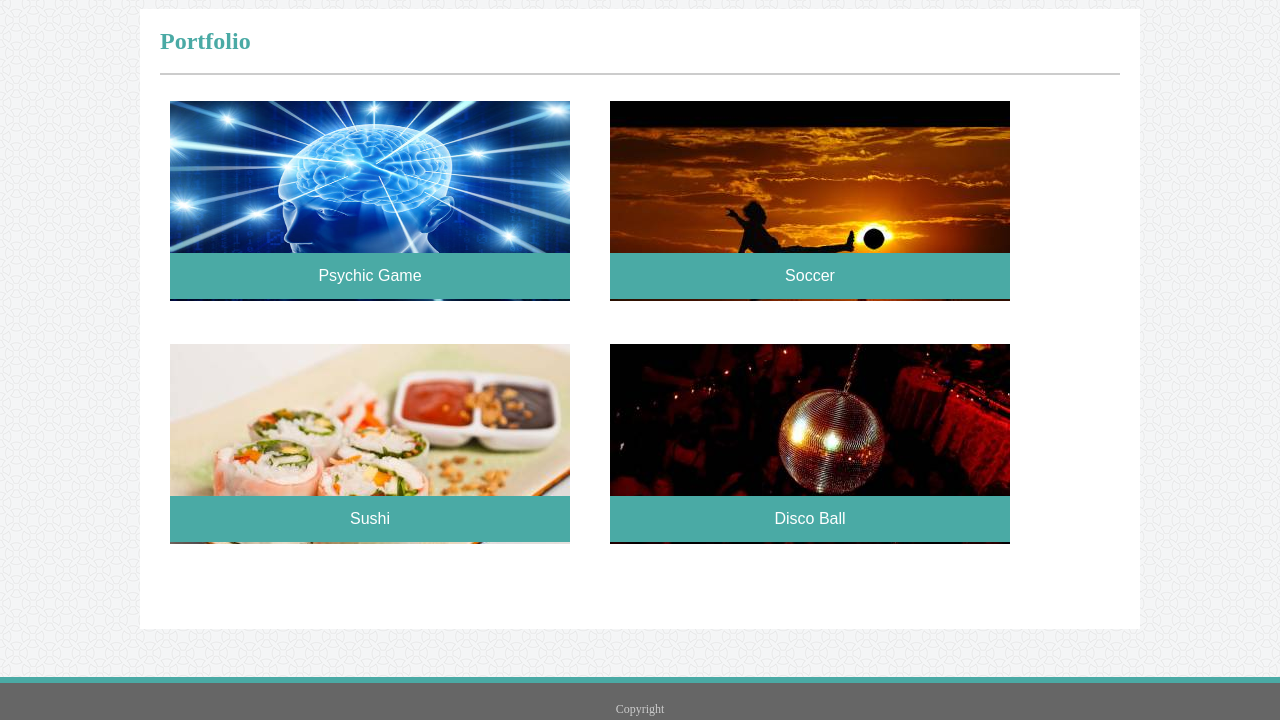
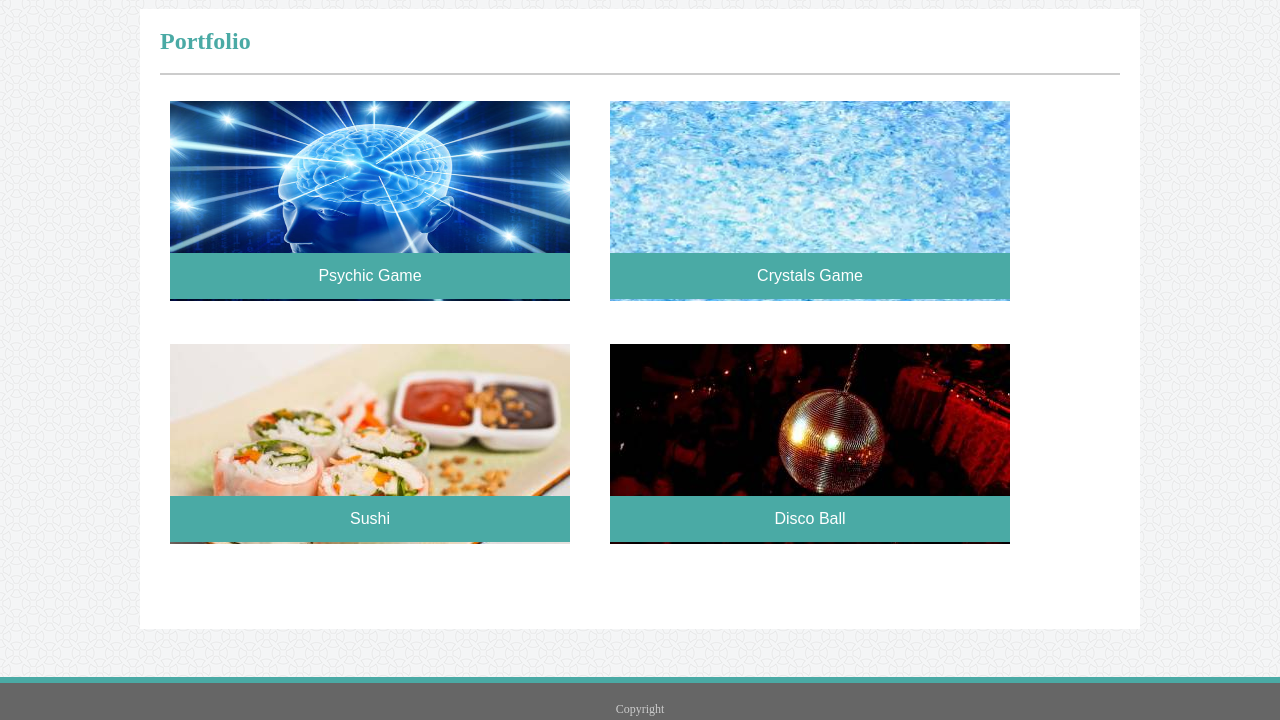
Before and after one commit to stevemazanec/Responsive-Portfolio, a plain HTML site: page portfolio.html in a window 1280 px wide. Shown: the part 80-800 px from the top of the page. Drawn offline with Linux system fonts and the light colour scheme.

Commit message:
crystals game

```diff
--- a/assets/css/style.css
+++ b/assets/css/style.css
@@ -167,7 +167,7 @@ form {
     padding: 10px;
 }
 
-#soccer {
+#crystalsGame {
     float: left;
     position: relative;
     width: 380px;
@@ -175,8 +175,12 @@ form {
     margin: 10px 10px 20px 10px;
     padding-left: 20px;
 }
+#cyrstalsGamePicture {
+    height: 200px;
+    width: 400px;
+}
 
-#soccer-text {
+#crystals-text {
     float: left;
     position: absolute;
     color: white;
--- a/portfolio.html
+++ b/portfolio.html
@@ -31,9 +31,11 @@
                 <p id="psychic-game-text">Psychic Game</p>
                 </a>
             </div>
-            <div id="soccer">
-                <img src="assets/images/placeholder-image-2.jpg">
-                <p id="soccer-text">Soccer</p>
+            <div id="crystalsGame">
+                <img id="cyrstalsGamePicture" src="assets/images/crystals.jpg">
+                <a href="https://stevemazanec.github.io/unit-4-game/">
+                <p id="crystals-text">Crystals Game</p>
+                </a>
             </div>
             <div id="sushi">
                 <img src="assets/images/placeholder-image-3.jpg">
```
Also changed, not shown: assets/images/crystals.jpg (added).
